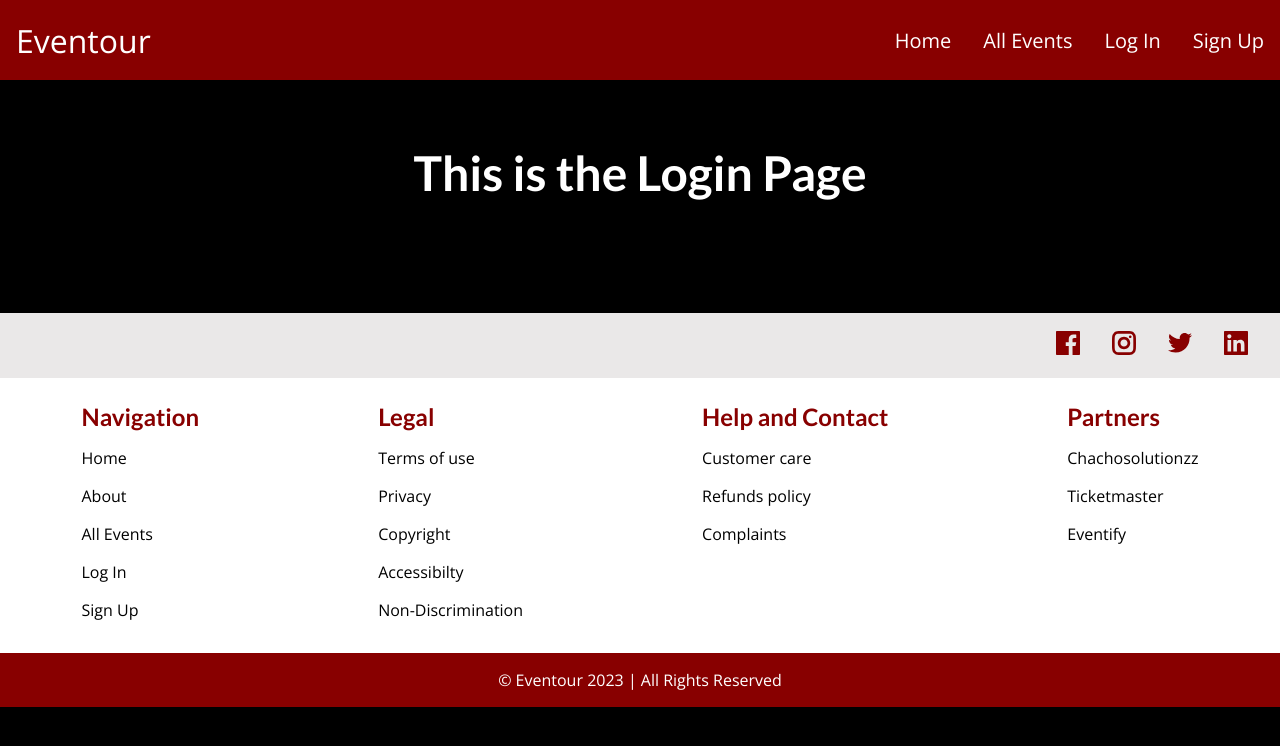
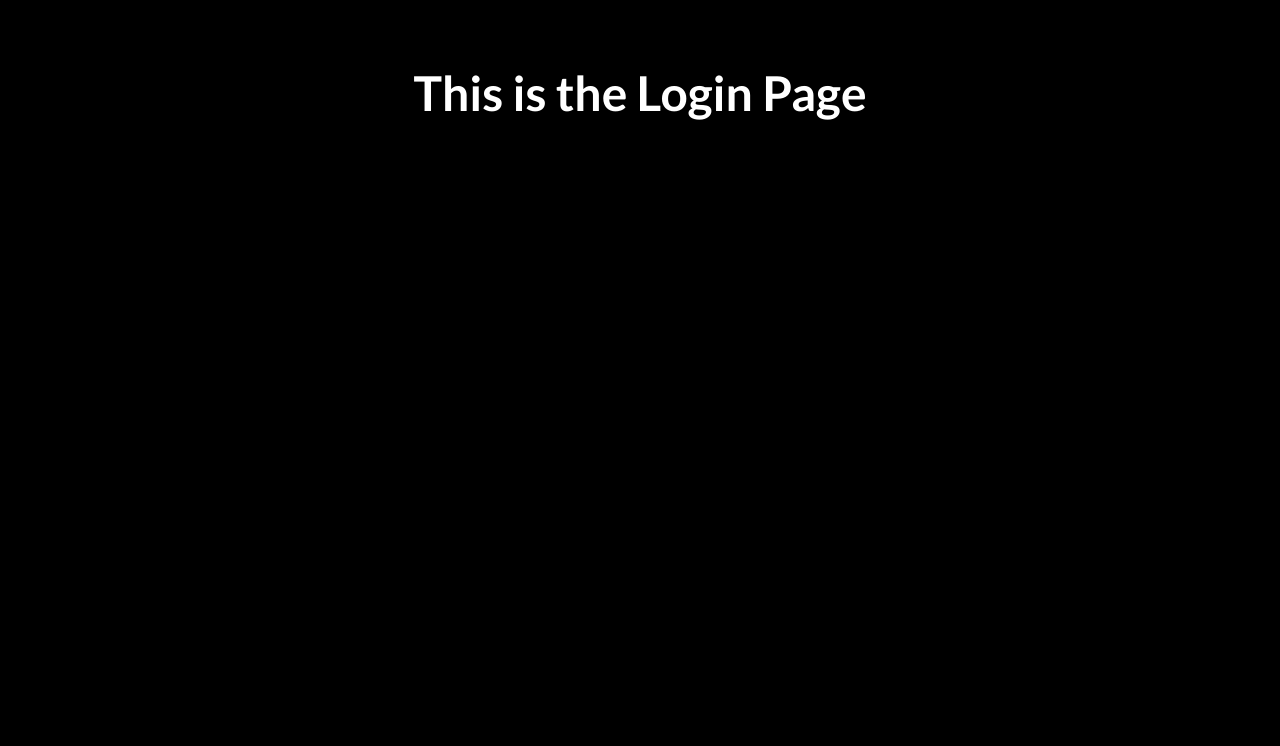
Before and after one commit to Chacho104/eventour-app, a Next.js app: page /login in a window 1280 px wide. Shown: the top 746 px of the page. Built offline with nearby package versions, Linux system fonts and the light colour scheme.

Commit message:
Refactor page layout

```diff
--- a/pages/login/index.js
+++ b/pages/login/index.js
@@ -1,17 +1,9 @@
-import Footer from "@/components/layout/footer/footer";
-import MainNav from "@/components/layout/main-nav";
 import { Fragment } from "react";
 
 function LoginPage() {
   return (
     <Fragment>
-      <MainNav />
-      <main>
-        <div>
-          <h1>This is the Login Page</h1>
-        </div>
-      </main>
-      <Footer />
+      <h1>This is the Login Page</h1>
     </Fragment>
   );
 }
```
